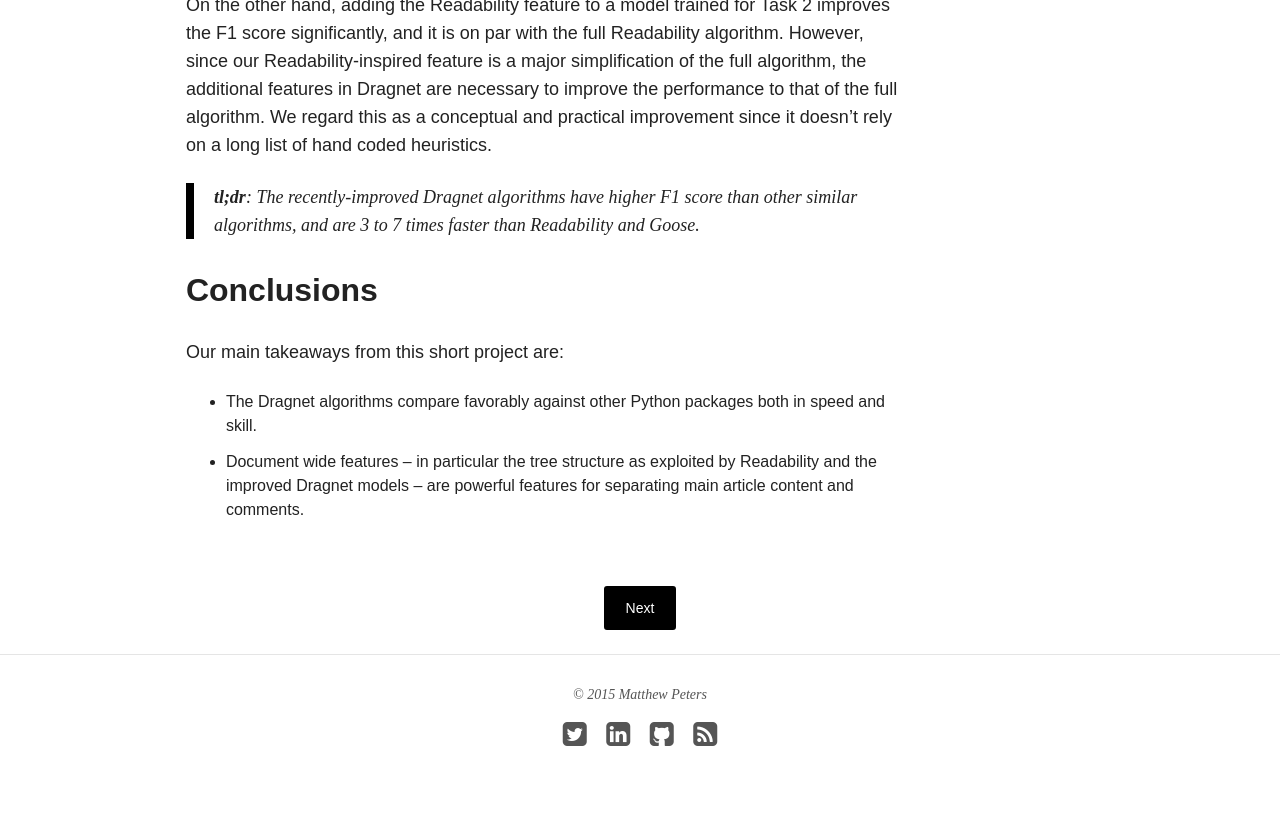
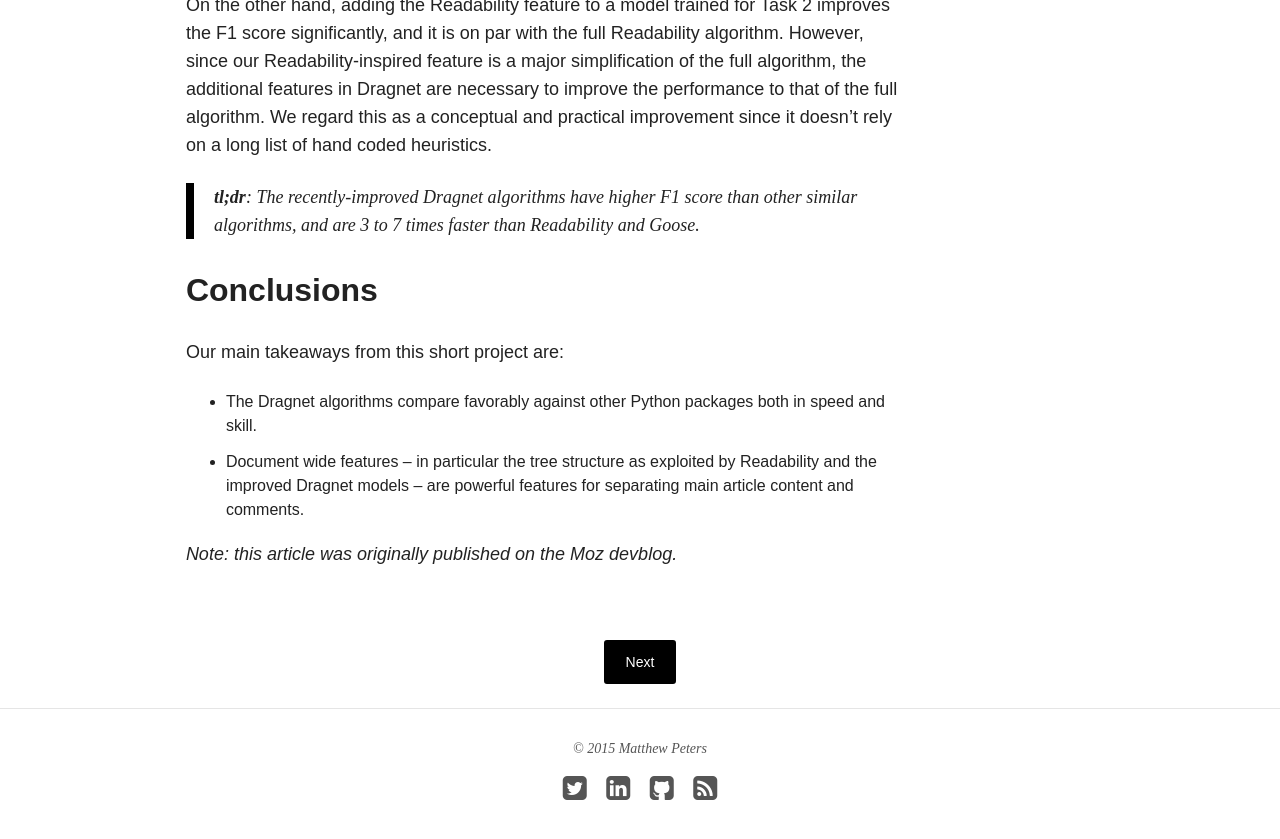
Before and after one commit to matt-peters/matt-peters.github.io, a Jekyll site: the page built from _posts/2015-01-29-benchmarking-python-content-extraction-algorithms-dragnet-readability-goose-and-eatiht.md, in a window 1280 px wide and 900 px high, scrolled down 7984 px. Shown: the top 839 px of the window. Built offline with Jekyll 4.4.1, drawn with Linux system fonts in a browser that asks for light colours; nearby versions of some CDN libraries.

Commit message:
Add a link to original post

```diff
--- a/_posts/2015-01-29-benchmarking-python-content-extraction-algorithms-dragnet-readability-goose-and-eatiht.md
+++ b/_posts/2015-01-29-benchmarking-python-content-extraction-algorithms-dragnet-readability-goose-and-eatiht.md
@@ -149,3 +149,5 @@ Our main takeaways from this short project are:
 
 * The Dragnet algorithms compare favorably against other Python packages both in speed and skill.
 * Document wide features – in particular the tree structure as exploited by Readability and the improved Dragnet models – are powerful features for separating main article content and comments.
+
+*Note: this article was originally published on the [Moz devblog](https://moz.com/devblog/benchmarking-python-content-extraction-algorithms-dragnet-readability-goose-and-eatiht/).*
```
